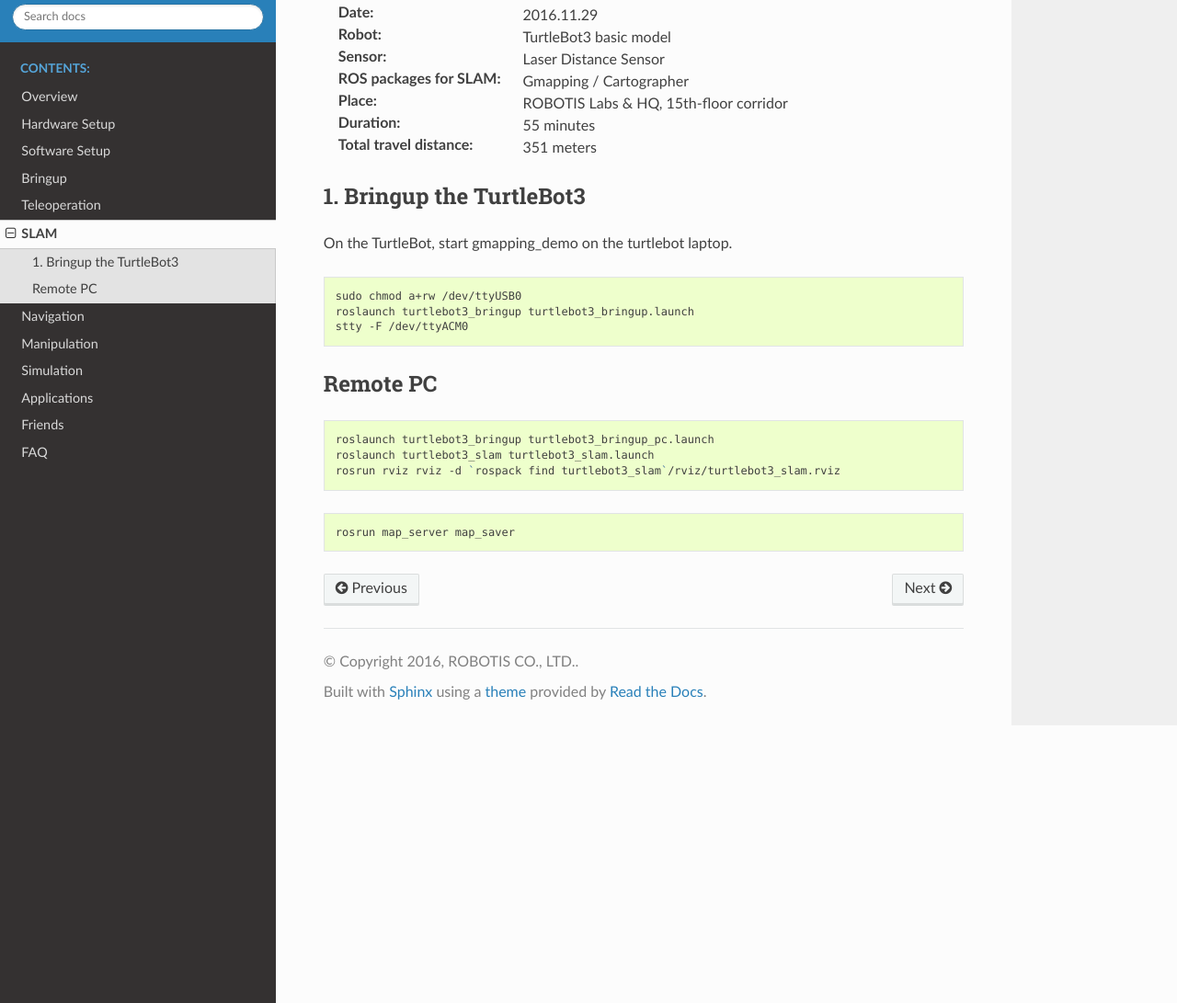
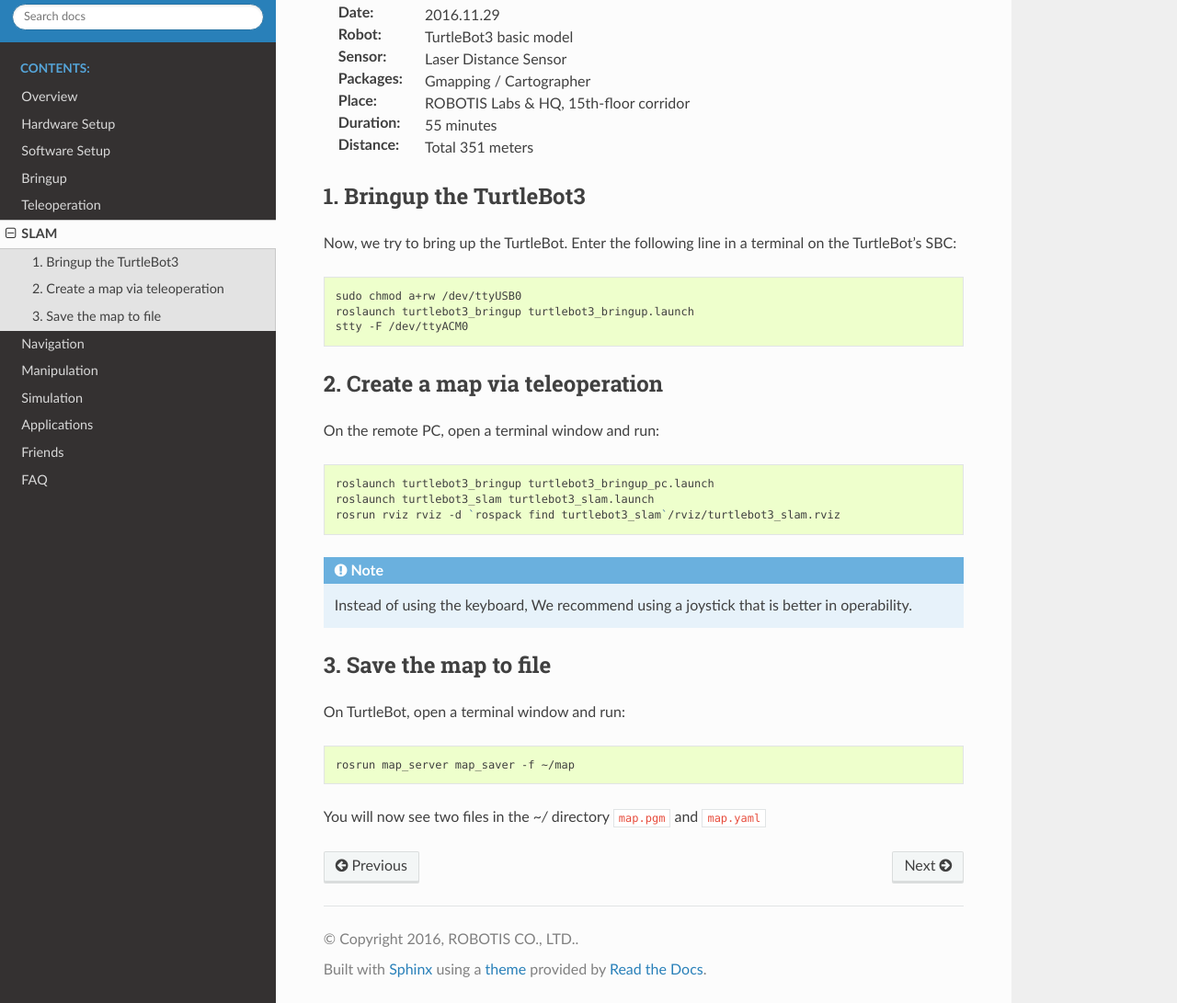
Before and after one commit to shivharis/turtlebot3_wiki, a Sphinx documentation site: the page built from docs/source/slam.rst, in a window 1280 px wide and 1400 px high, scrolled down 527 px. Shown: the part 309-1400 px from the top of the window at 92% size. Built offline with Sphinx 7.4.7 and the Read the Docs theme 2.0.0, drawn with Linux system fonts in a browser that asks for light colours.

Commit message:
added SLAM commands

```diff
--- a/docs/source/slam.rst
+++ b/docs/source/slam.rst
@@ -14,15 +14,15 @@
 :Date: 2016.11.29
 :Robot: TurtleBot3 basic model
 :Sensor: Laser Distance Sensor
-:ROS packages for SLAM: Gmapping / Cartographer
+:Packages: Gmapping / Cartographer
 :Place: ROBOTIS Labs & HQ, 15th-floor corridor
 :Duration: 55 minutes
-:Total travel distance: 351 meters
+:Distance: Total 351 meters
 
 1. Bringup the TurtleBot3
 -------------------------
 
-On the TurtleBot, start gmapping_demo on the turtlebot laptop.
+Now, we try to bring up the TurtleBot. Enter the following line in a terminal on the TurtleBot's SBC:
 
 .. code-block:: bash
 
@@ -30,8 +30,10 @@
   roslaunch turtlebot3_bringup turtlebot3_bringup.launch
   stty -F /dev/ttyACM0
 
-Remote PC
----------
+2. Create a map via teleoperation
+---------------------------------
+
+On the remote PC, open a terminal window and run:
 
 .. code-block:: bash
 
@@ -39,10 +41,15 @@
   roslaunch turtlebot3_slam turtlebot3_slam.launch
   rosrun rviz rviz -d `rospack find turtlebot3_slam`/rviz/turtlebot3_slam.rviz
 
+.. NOTE:: Instead of using the keyboard, We recommend using a joystick that is better in operability.
+
+3. Save the map to file
+-----------------------
+
+On TurtleBot, open a terminal window and run:
+
 .. code-block:: bash
 
-  rosrun map_server map_saver
+  rosrun map_server map_saver -f ~/map
 
-.. code-block:: bash
-  roslaunch turtlebot3_navigation turtlebot3_navigation.launch
-  rosrun rviz rviz -d `rospack find turtlebot3_navigation`/rviz/turtlebot3_nav.rviz
+You will now see two files in the `~/` directory ``map.pgm`` and ``map.yaml``
```
